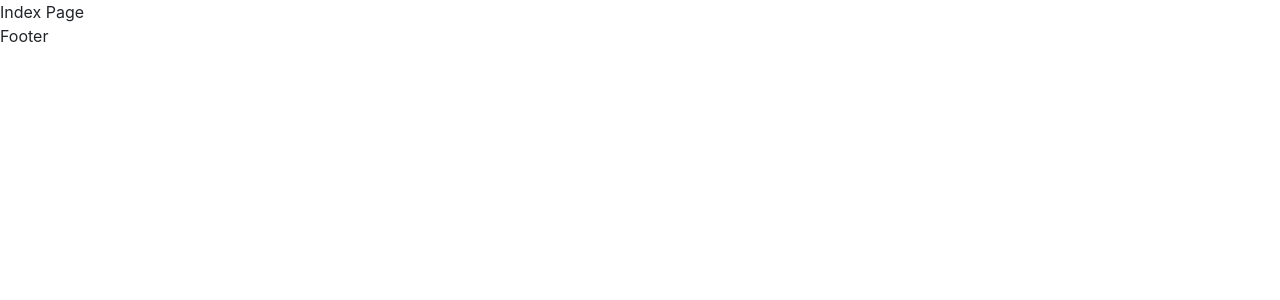
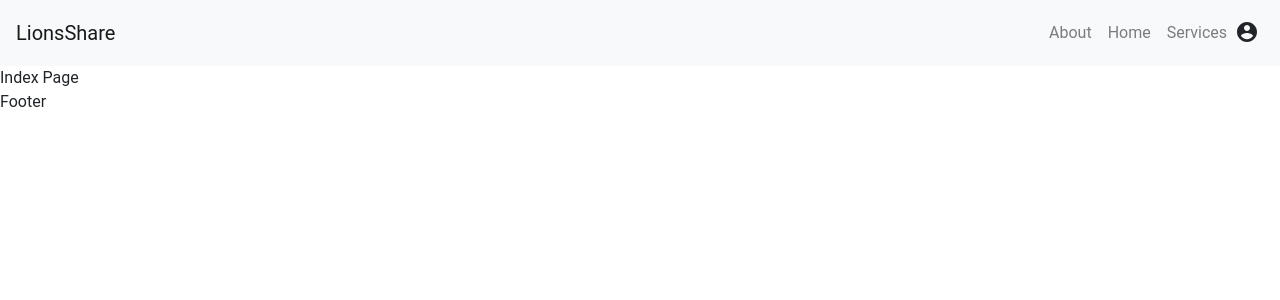
Before and after one commit to SilvinPradhan/LionsShareBlog, a Next.js app in the folder client/: page / in a window 1280 px wide. Shown: the top 300 px of the page. Built offline with nearby package versions, Linux system fonts and the light colour scheme.

Commit message:
used react-strap for navbar, created headerData file with title and links for the navbar to map the data across the navbar

```diff
--- /dev/null
+++ b/client/HeaderData/menu.js
@@ -0,0 +1,8 @@
+export const menuData = [
+  {
+    title: "About",
+    link: "/about",
+  },
+  { title: "Home", link: "/home" },
+  { title: "Services", link: "/services" },
+];
--- a/client/components/Layout.js
+++ b/client/components/Layout.js
@@ -3,12 +3,12 @@ import Header from "../components/menu/Header";
 
 const Layout = ({ children }) => {
   return (
-    <>
+    <React.Fragment>
       <Header />
       {/* render the contents in between */}
       {children}
       <p> Footer </p>
-    </>
+    </React.Fragment>
   );
 };
 
--- a/client/components/menu/Header.jsx
+++ b/client/components/menu/Header.jsx
@@ -1,11 +1,48 @@
-import React from 'react'
+import React, { useState } from 'react';
+import {
+  Collapse,
+  Navbar,
+  NavbarToggler,
+  NavbarBrand,
+  Nav,
+  NavItem,
+  NavLink,
+} from 'reactstrap';
+import AccountCircleIcon from '@material-ui/icons/AccountCircle';
+import "../../HeaderData/menu"
+import { menuData } from '../../HeaderData/menu';
 
-const Header = () => {
-    return (
-        <div>
+const Header = (props) => {
+  const [isOpen, setIsOpen] = useState(false);
 
-        </div>
-    )
+  const toggle = () => setIsOpen(!isOpen);
+
+  return (
+    <div>
+      <Navbar color="light" light expand="md">
+        <NavbarBrand href="/">LionsShare</NavbarBrand>
+        <NavbarToggler onClick={toggle} />
+        <Collapse isOpen={isOpen} navbar>
+          <Nav className="ml-auto" navbar style={{ padding: "5px" }}>
+            {
+              menuData.map((item, index) => (
+                (<NavItem>
+                  <NavLink to={item.link} key={index}>
+                    {
+                      item.title
+                    }
+                  </NavLink>
+                </NavItem>)
+              ))
+            }
+            <NavItem style={{ marginTop: "6px" }}>
+              <AccountCircleIcon />
+            </NavItem>
+          </Nav>
+        </Collapse>
+      </Navbar>
+    </div>
+  );
 }
 
-export default Header
+export default Header;
--- /dev/null
+++ b/client/components/menu/Header.styles.css
@@ -0,0 +1,4 @@
+.MuiAppBar-colorPrimary {
+    color: #fff;
+    background-color: #3f51b5;
+}
--- a/client/package.json
+++ b/client/package.json
@@ -12,10 +12,11 @@
   "author": "",
   "license": "ISC",
   "dependencies": {
+    "@material-ui/core": "^4.11.3",
+    "@material-ui/icons": "^4.11.2",
     "next": "^10.0.5",
     "react": "^17.0.1",
     "react-dom": "^17.0.1",
-    "semantic-ui-css": "^2.4.1",
-    "semantic-ui-react": "^2.0.3"
+    "reactstrap": "^8.9.0"
   }
 }
--- a/client/pages/_document.js
+++ b/client/pages/_document.js
@@ -1,19 +1,46 @@
+import React from "react";
 import Document, { Html, Head, Main, NextScript } from "next/document";
+import { ServerStyleSheets } from "@material-ui/styles";
+import { createMuiTheme, responsiveFontSizes } from "@material-ui/core/styles";
+
+const theme = responsiveFontSizes(createMuiTheme());
 
 class MyDocument extends Document {
   render() {
     return (
       <Html lang="en">
         <Head>
-          <meta charSet="UTF-8" />
+          <meta charSet="utf-8" />
           <meta
             name="viewport"
-            content="width=device-width, initial-scale=1.0"
+            content="minimum-scale=1, initial-scale=1, width=device-width, shrink-to-fit=no"
           />
+          <link rel="preconnect" href="https://fonts.gstatic.com" />
+
           <link
+            href="https://fonts.googleapis.com/css2?family=Montserrat:wght@500&display=swap"
             rel="stylesheet"
-            href="https://cdnjs.cloudflare.com/ajax/libs/twitter-bootstrap/4.6.0/css/bootstrap.min.css"
-          />
+          ></link>
+          <link rel="stylesheet" href="https://cdnjs.cloudflare.com/ajax/libs/twitter-bootstrap/4.6.0/css/bootstrap.min.css" />
+          <style jsx global>
+            {`
+              html,
+              body {
+                height: 100%;
+                width: 100%;
+              }
+              *,
+              *:after,
+              *:before {
+                box-sizing: border-box;
+              }
+              body {
+                font-family: "Roboto", "Helvetica", "Arial", sans-serif;
+                font-size: 1rem;
+                margin: 0;
+              }
+            `}
+          </style>
         </Head>
         <body>
           <Main />
@@ -24,4 +51,28 @@ class MyDocument extends Document {
   }
 }
 
+MyDocument.getInitialProps = async (ctx) => {
+  // Render app and page and get the context of the page with collected side effects.
+  const sheets = new ServerStyleSheets();
+  const originalRenderPage = ctx.renderPage;
+
+  ctx.renderPage = () =>
+    originalRenderPage({
+      enhanceApp: (App) => (props) => sheets.collect(<App {...props} />),
+    });
+
+  const initialProps = await Document.getInitialProps(ctx);
+
+  return {
+    ...initialProps,
+    // Styles fragment is rendered after the app and page rendering finish.
+    styles: [
+      <React.Fragment key="styles">
+        {initialProps.styles}
+        {sheets.getStyleElement()}
+      </React.Fragment>,
+    ],
+  };
+};
+
 export default MyDocument;
```
Also changed, not shown: 1 other file (tests, documents, lock files or other folders).
